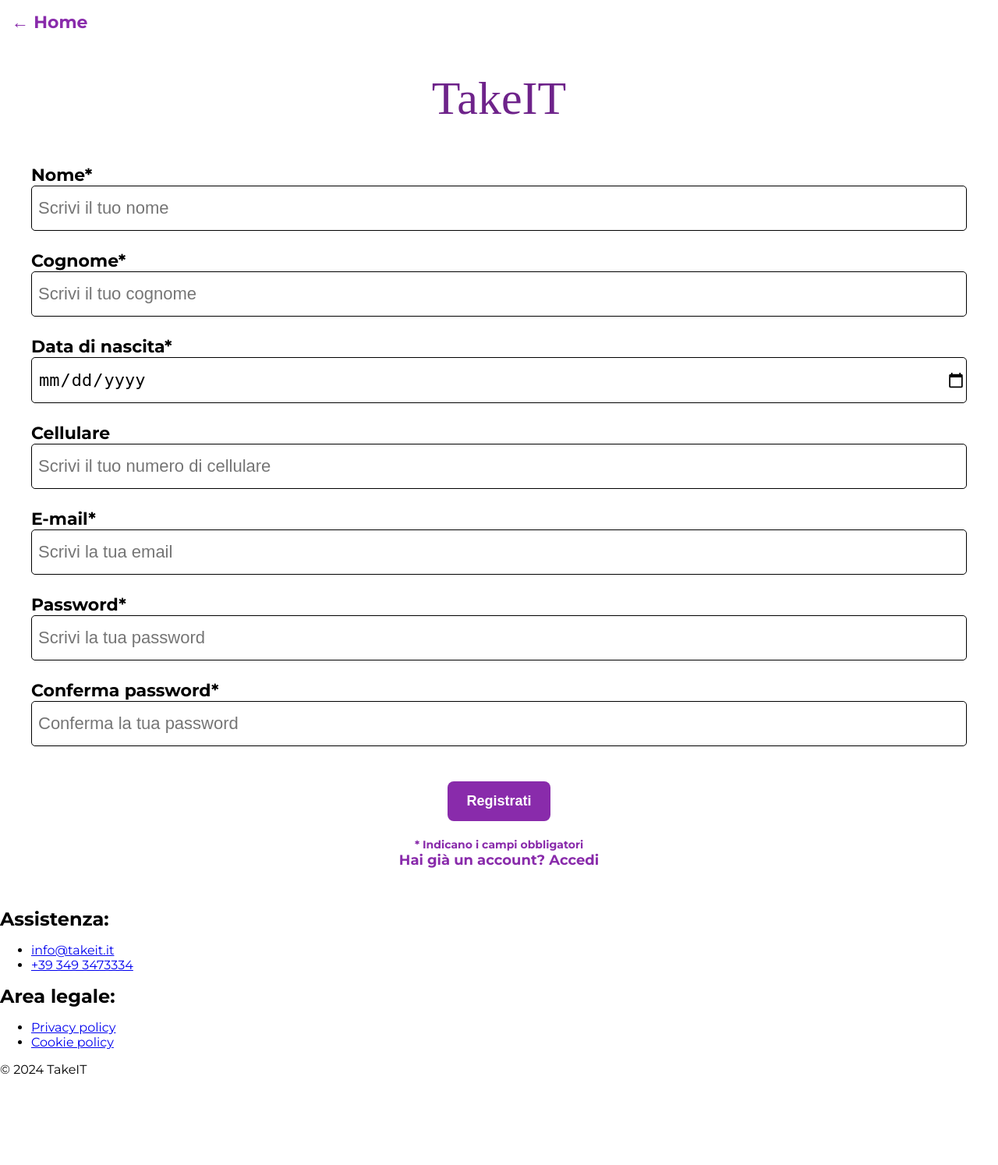
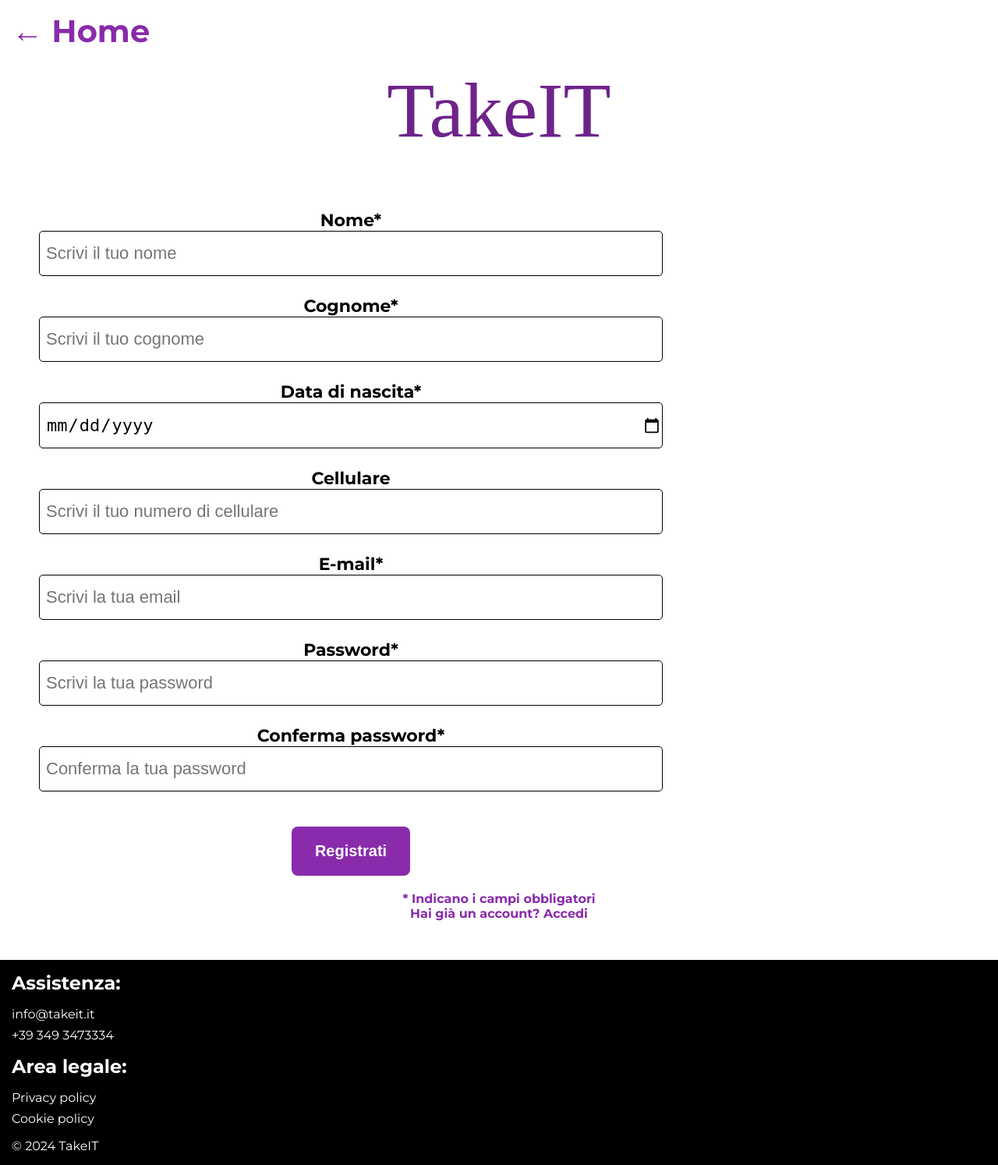
Before and after one commit to MarcoMagnani03/Web-Project-Marco-Magnani-e-Manuel-Baldoni, a PHP site: page /registrazione.php in a window 1280 px wide. Shown: the whole page at 78% size. Before the commit the page ends 1378 px from the top, so only its background shows below. Run offline with PHP 8.4, Linux system fonts and the light colour scheme; some web fonts are replaced.

Commit message:
Added responsive behavior to login

```diff
--- a/TakeIT/css/auth.css
+++ b/TakeIT/css/auth.css
@@ -31,6 +31,13 @@ header h1 {
 	font-weight: normal;
 	font-family: "Mogra";
 	margin: 50px 0px 0px 0px;
+}
+
+/* MAIN */
+main {
+	background-color: #fff;
+	margin: 50px 40px;
+	box-sizing: border-box;
 }
 
 /* FORM */
@@ -119,3 +126,63 @@ main form a:focus {
 	text-decoration: underline;
 	text-shadow: 2px 2px 4px rgba(0, 0, 0, 0.2);
 }
+
+
+@media (min-width: 768px) {
+    main {
+		display: flex;
+    	flex-direction: column;
+		text-align: center;
+    }
+
+	main ul {
+		max-width: 600px;
+	}
+
+    header h1 {
+        font-size: 80px;
+        margin: 20px 0px;
+    }
+
+	header a {
+		font-size: 30px;
+	}
+
+
+	main form input[type="submit"] {
+        font-size: 20px !important;
+        padding: 20px 30px !important;
+		text-align: center !important;
+    }
+
+    main form p,
+    main form a {
+        font-size: 16px;
+    }
+}
+
+@media (min-width: 1200px) {
+    main {
+        padding: 50px;
+		box-sizing: border-box;
+		margin: auto;
+    }
+
+	main ul {
+		max-width: 800px;
+	}
+
+    header h1 {
+        font-size: 100px;
+    }
+
+	header a {
+		font-size: 40px;
+	}
+
+	main form input[type="submit"] {
+        font-size: 20px;
+        padding: 20px 30px;
+		text-align: center;
+    }
+}
--- a/TakeIT/css/system.css
+++ b/TakeIT/css/system.css
@@ -23,13 +23,6 @@ body {
 	background-color: #ffffff;
 }
 
-/* MAIN */
-main {
-	background-color: #fff;
-	margin: 50px 40px;
-	box-sizing: border-box;
-}
-
 /* BUTTONS */
 .btn{
 	padding: 15px 24px;
@@ -48,3 +41,36 @@ main {
 	background-color: white;
 	color: var(--color-primary-300);
 }
+
+/* FOOTER */
+footer {
+	text-align: left;
+	padding: 15px;
+	background-color: #000;
+	font-size: 16px;
+	color: #ffffff;
+}
+
+footer ul {
+	list-style: none;
+	padding: 0;
+	margin: 16px 0;
+}
+
+footer h2 {
+	font-size: 24px;
+}
+
+footer ul li {
+	margin: 8px 0;
+}
+
+footer a {
+	text-decoration: none;
+	color: #ffffff;
+}
+
+footer a:hover {
+	color: var(--color-primary-700);
+	text-shadow: 2px 2px 4px rgba(0, 0, 0, 0.2);
+}
--- a/TakeIT/template/base-login.php
+++ b/TakeIT/template/base-login.php
@@ -3,8 +3,8 @@
 <head>
     <meta name="viewport" content="width=device-width, initial-scale=1.0" />
     <title><?php echo $templateParams["titolo"]; ?></title>
+    <link rel="stylesheet" type="text/css" href="./css/system.css" />
     <link rel="stylesheet" type="text/css" href="./css/auth.css" />
-    <link rel="stylesheet" type="text/css" href="./css/system.css" />
     <meta charset="UTF-8">
     <link rel="preconnect" href="https://fonts.googleapis.com">
 	<link rel="preconnect" href="https://fonts.gstatic.com" crossorigin>
--- a/TakeIT/template/base.php
+++ b/TakeIT/template/base.php
@@ -3,8 +3,8 @@
 	<head>
 		<meta name="viewport" content="width=device-width, initial-scale=1.0" />
 		<title><?php echo $templateParams["titolo"]; ?></title>
+		<link rel="stylesheet" type="text/css" href="./css/system.css" />
 		<link rel="stylesheet" type="text/css" href="./css/style.css" />
-		<link rel="stylesheet" type="text/css" href="./css/system.css" />
 		<meta charset="UTF-8">
 		<link rel="preconnect" href="https://fonts.googleapis.com">
 		<link rel="preconnect" href="https://fonts.gstatic.com" crossorigin>
```
Also changed, not shown: TakeIT/css/style.css (+0 -33 lines).
